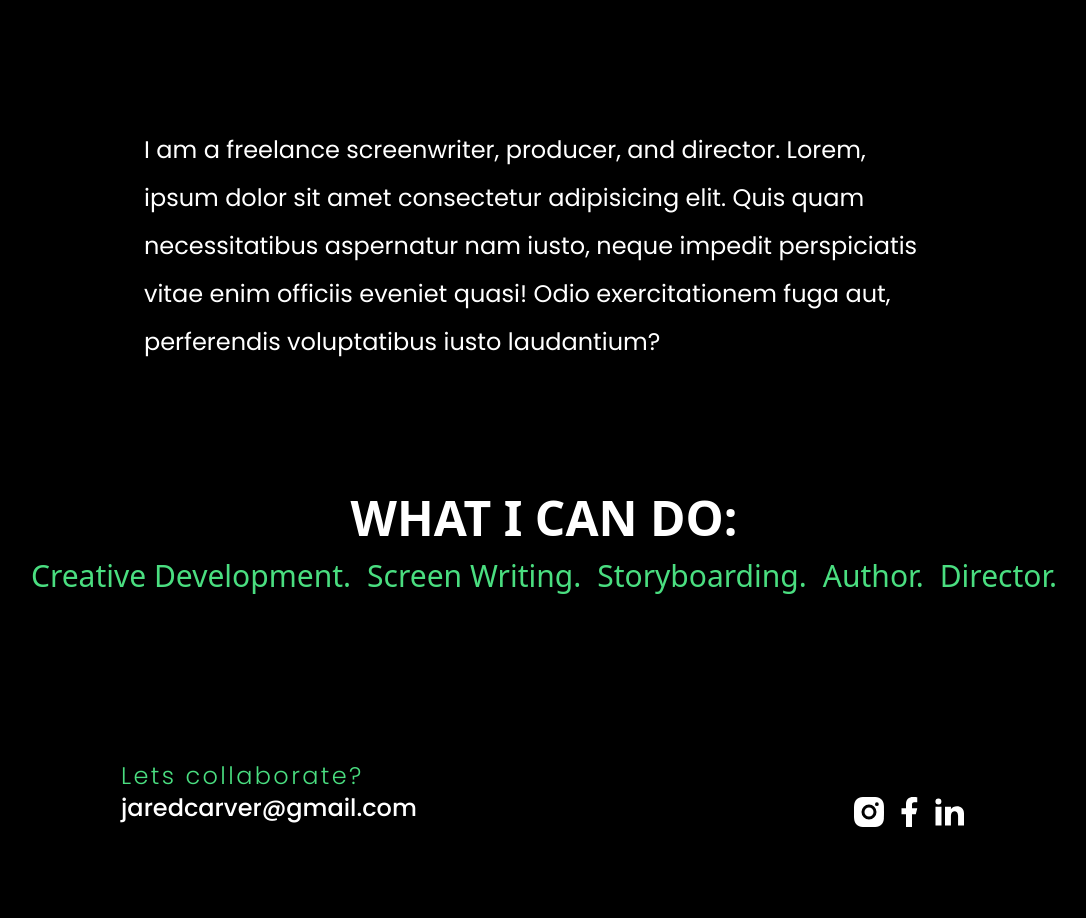
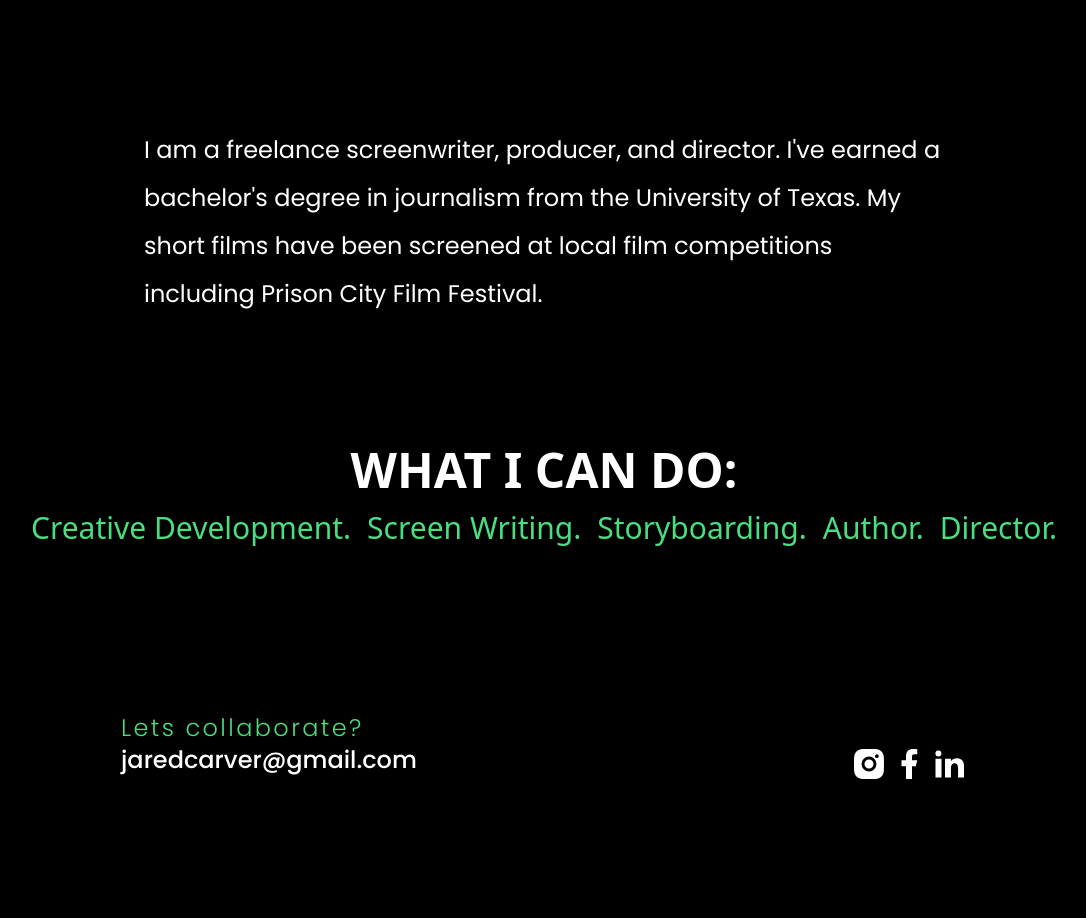
Before and after one commit to creative0x/jared-portfolio, a Next.js app: page / in a window 1280 px wide. Shown: the part 2300-3218 px from the top of the page, without its empty margins (96-1182 px from the left). Built offline with nearby package versions, Linux system fonts and the light colour scheme.

Commit message:
changed bio

```diff
--- a/components/Quote.js
+++ b/components/Quote.js
@@ -4,7 +4,7 @@ export default function Quote() {
   return (
     <div className="flex justify-center">
       <m.p
-        initial={{ x: -400 }}
+        initial={{ x: -100 }}
         whileInView={{
           x: 0,
           transition: {
--- a/components/Skills.js
+++ b/components/Skills.js
@@ -5,23 +5,11 @@ export default function Skills() {
   return (
     <div className="px-10 max-w-[1200px] mx-auto flex flex-col items-center space-y-32 justify-around my-20 md:my-40 ">
       <div className="max-w-[800px] ">
-        <p
-          initial={{ x: -100 }}
-          whileInView={{
-            x: 0,
-            transition: {
-              ease: "easeInOut",
-              duration: 1,
-            },
-          }}
-          viewport={{ once: true }}
-          className=" font-bowlby text-left text-2xl leading-[3rem]"
-        >
-          I am a freelance screenwriter, producer, and director. Lorem, ipsum
-          dolor sit amet consectetur adipisicing elit. Quis quam necessitatibus
-          aspernatur nam iusto, neque impedit perspiciatis vitae enim officiis
-          eveniet quasi! Odio exercitationem fuga aut, perferendis voluptatibus
-          iusto laudantium?
+        <p className=" font-bowlby text-left text-2xl leading-[3rem]">
+          I am a freelance screenwriter, producer, and director. I've earned a
+          bachelor's degree in journalism from the University of Texas. My short
+          films have been screened at local film competitions including Prison
+          City Film Festival.
         </p>
       </div>
       <div className="space-y-10 md:space-y-4">
@@ -29,9 +17,8 @@ export default function Skills() {
           What I can do:
         </h4>
         <m.ul
-          initial={{ x: 100, opacity: 0 }}
+          initial={{ opacity: 0 }}
           whileInView={{
-            x: 0,
             opacity: 1,
             transition: {
               ease: "easeInOut",
```
